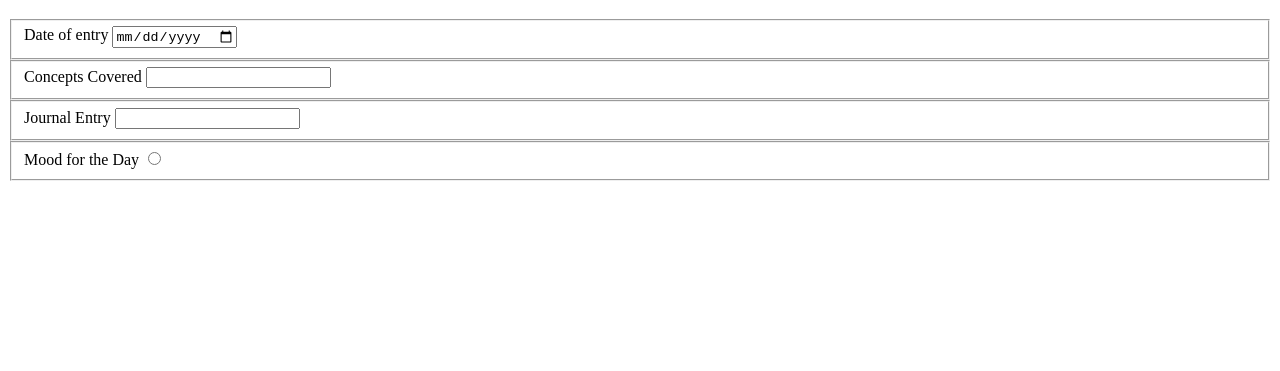
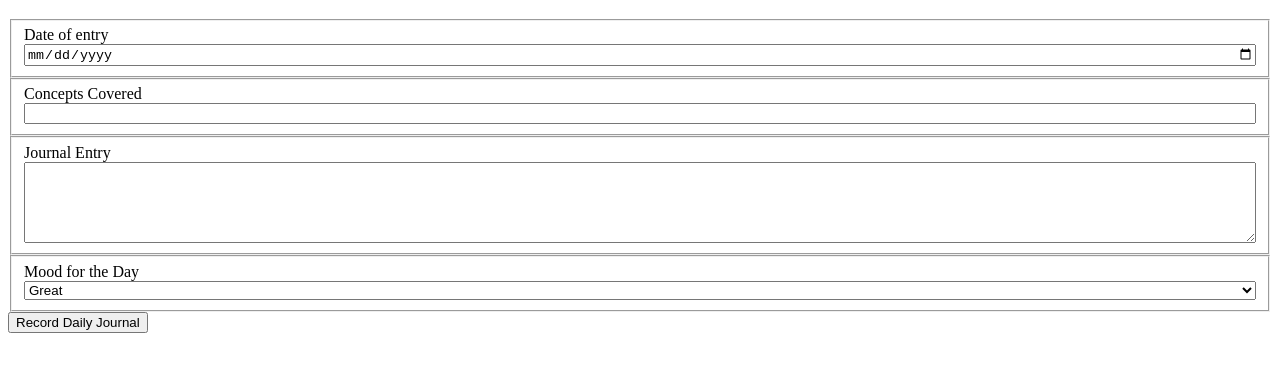
Before and after one commit to sullypierce/daily-journal, a plain HTML site: page src/index.html in a window 1280 px wide. Shown: the part 61-432 px from the top of the page. Drawn offline with Linux system fonts and the light colour scheme; files that its build step writes are made by us from their sources.

Commit message:
completed daily journal
'

```diff
--- a/src/index.html
+++ b/src/index.html
@@ -5,7 +5,7 @@
     <meta name="viewport" content="width=device-width, initial-scale=1.0">
     <meta http-equiv="X-UA-Compatible" content="ie=edge">
     <title>Document</title>
-    <link rel="stylesheet" href="journal.css">
+    <link rel="stylesheet" href="./styles/journal.css">
 </head>
 <body>
     <h1>Daily Journal</h1>
@@ -20,12 +20,20 @@
         </fieldset>
         <fieldset>
             <label for="journalEntry">Journal Entry</label>
-            <input type="text" name="journalEntry" id="journalEntry">
+            <textarea name="journalEntry" id="journalEntry" cols="25" rows="5"></textarea>
         </fieldset>
         <fieldset>
             <label for="mood">Mood for the Day</label>
-            <input type="radio"  >
+            <select name="mood" id="mood">
+                <option value="great">Great</option>
+                <option value="stressed">Stressed</option>
+                <option value="ok">Ok</option>
+                <option value="tired">Tired</option>
+                <option value="good-not-great">Good not great</option>
+
+            </select>
         </fieldset>
+        <input type="submit" value="Record Daily Journal">
     </form>
 
 </body>
--- a/src/styles/journal.css
+++ b/src/styles/journal.css
@@ -0,0 +1,9 @@
+/* form {
+    display: flex;
+    flex-direction: column;
+} */
+
+fieldset {
+    display: flex;
+    flex-direction: column;
+}
```
